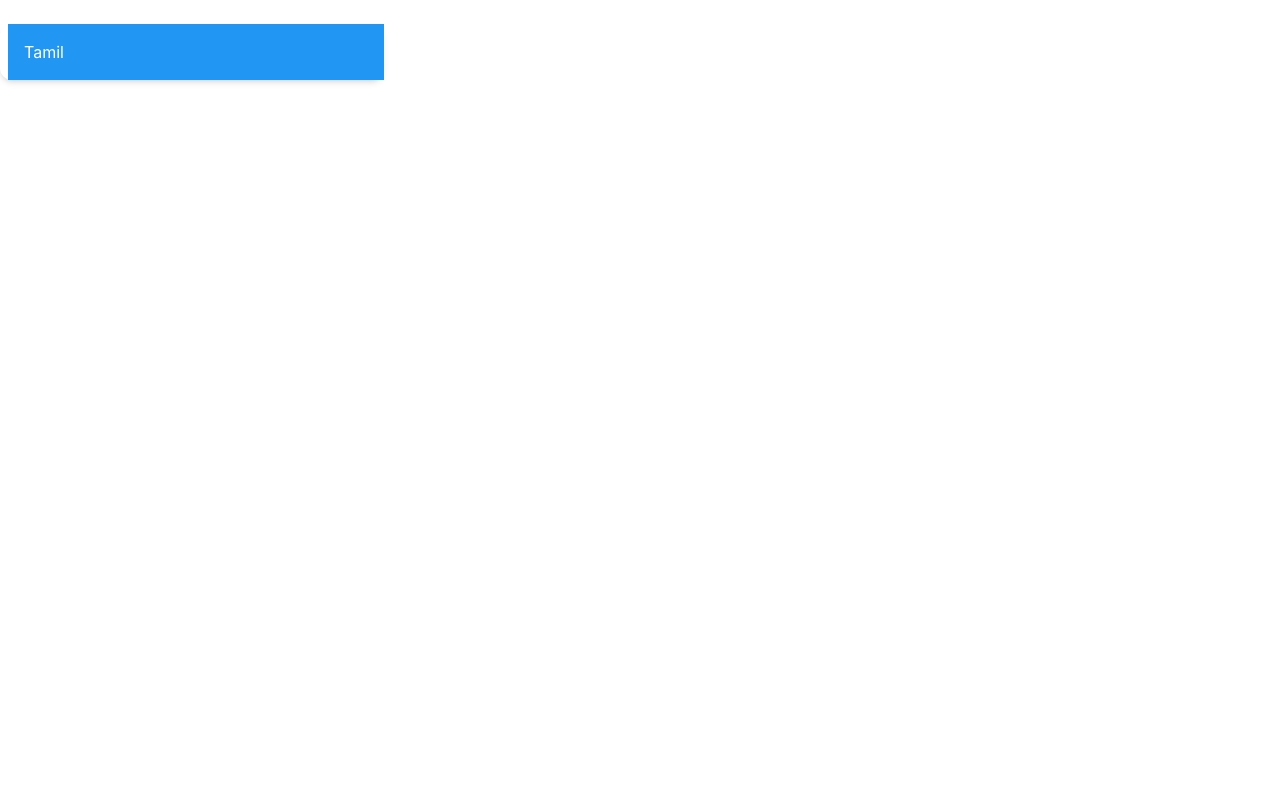
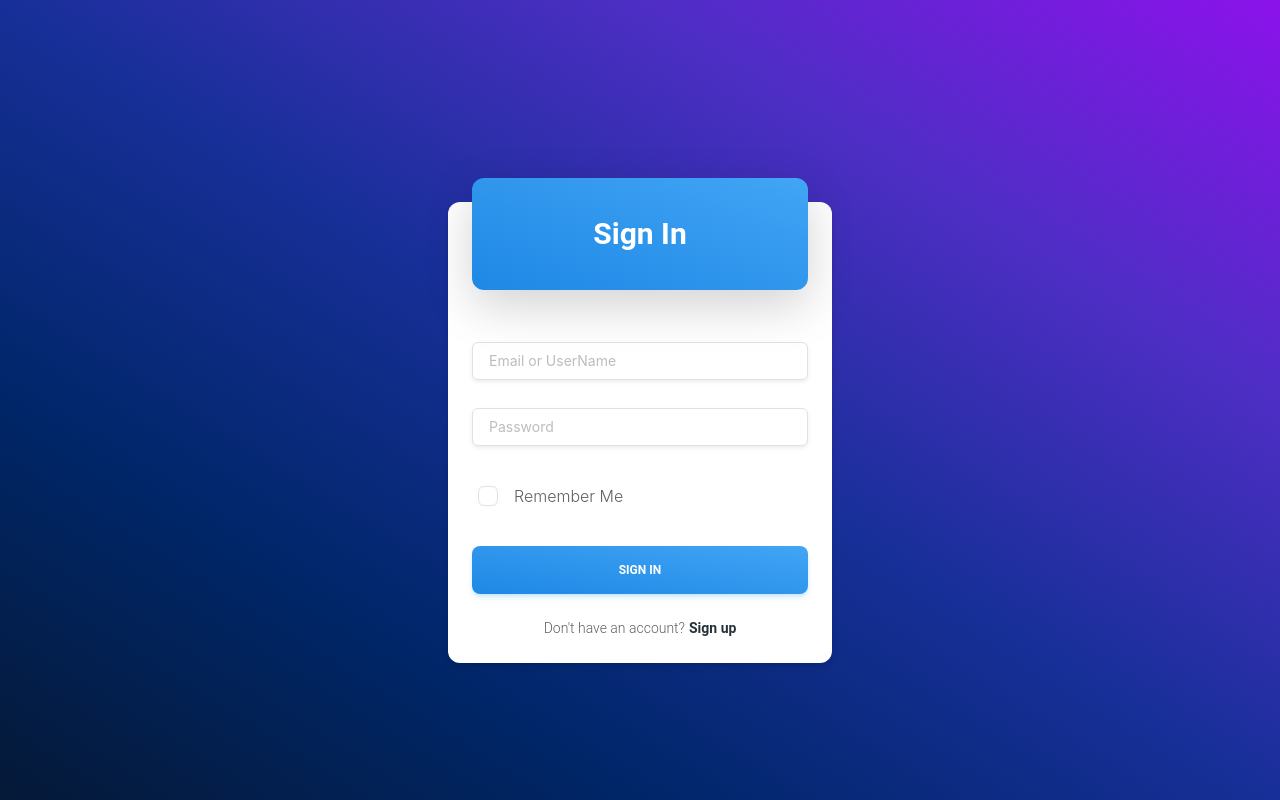
Before and after one commit to SubakshaAnand/dev-reactjs, a React (Vite) app in the folder dev-reactjs/: page / in a window 1280 px wide. Built offline with nearby package versions, Linux system fonts and the light colour scheme.

Commit message:
login page design

```diff
--- a/dev-reactjs/index.html
+++ b/dev-reactjs/index.html
@@ -9,6 +9,7 @@
       name="description"
       content="Web site created using create-react-app"
     />
+    <link href="https://cdn.jsdelivr.net/npm/bootstrap@5.2.2/dist/css/bootstrap.min.css" rel="stylesheet" />
     <link rel="apple-touch-icon" href="/logo192.png" />
     <title>ANDTECH CMS</title>
   </head>
--- a/dev-reactjs/src/App.css
+++ b/dev-reactjs/src/App.css
@@ -1,5 +1,20 @@
 
 
 .loginGradient{
-  background-image: linear-gradient(to right top, #051937, #002668, #172f98, #4e2ec5, #8c12eb);
+    display: flex;
+    justify-content: center;
+    align-items: center;
+    height: 100vh;
+    background-image: linear-gradient(to right top, #051937, #002668, #172f98, #4e2ec5, #8c12eb);
 }
+
+.inputBox{
+  border: 1px solid #ccc;
+  border-radius: 4px;
+  box-sizing: border-box;
+  padding: 12px 20px;
+}
+
+.cardbgNone{
+  background-image: none;
+}
--- a/dev-reactjs/src/App.jsx
+++ b/dev-reactjs/src/App.jsx
@@ -5,6 +5,7 @@ import './App.css';
 import Dashboard from './pages/dashboard/dashboard';
 import { BrowserRouter as Router, Routes, Route, Link } from 'react-router-dom';
 import LoginPage from './pages/login-page/login';
+import Signup from './pages/login-page/signup';
 
 function App() {
   return (
@@ -20,6 +21,7 @@ function App() {
         <Routes>
           <Route exact path='/' element={< LoginPage />}></Route>
           <Route exact path='/dashboard' element={<Dashboard />}></Route>
+          <Route exact path='/signup' element={<Signup />}></Route>
         </Routes>
       </Router>
     </>
--- a/dev-reactjs/src/pages/login-page/login.jsx
+++ b/dev-reactjs/src/pages/login-page/login.jsx
@@ -6,6 +6,7 @@ import { Card, CardHeader,
     Checkbox,
     Button } from "@material-tailwind/react";
 import React from "react";
+import { Link } from "react-router-dom";
 
 
 export default function LoginPage(){
@@ -13,10 +14,47 @@ export default function LoginPage(){
 return (
 
 <>
-<Card className="mt-6 w-96">
-<div className="bg-blue-500 text-white p-4 ml-2">Tamil</div>
-</Card>
+<div className="loginGradient">
+<Card className="mt-16 w-96">
+      <CardHeader
+        variant="gradient"
+        color="blue"
+        className="mb-4 grid h-28 place-items-center"
+      >
+        <Typography variant="h3" color="white">
+          Sign In
+        </Typography>
+      </CardHeader>
+      <CardBody className="flex flex-col gap-4">
+        <input  className="mt-1 px-3 py-2 bg-white border shadow-sm border-slate-300 placeholder-slate-400 focus:outline-none focus:border-sky-500
+        focus:ring-sky-500 block w-full rounded-md sm:text-sm focus:ring-1"  type="text" id="email" placeholder="Email or UserName" size="lg" />
+        <input className="mt-1 px-3 py-2 bg-white border shadow-sm border-slate-300 placeholder-slate-400 focus:outline-none focus:border-sky-500
+        focus:ring-sky-500 block w-full rounded-md sm:text-sm focus:ring-1" color="blue" type="text" id="password" placeholder="Password" size="lg" />
+        <div className="-ml-2.5">
+          <Checkbox label="Remember Me" color="blue" ripple={true} />
+        </div>
+      </CardBody>
+      <CardFooter className="pt-0">
+        <Button variant="gradient" color="blue" fullWidth>
+          Sign In
+        </Button>
+        <Typography variant="small" className="mt-6 flex justify-center">
+          Don&apos;t have an account?
+          <Typography
+            variant="small"
+            color="blue-gray"
+            className="ml-1 font-bold"
+          >
+            <Link to={`/signup`}>
+            Sign up
+            </Link>
+          </Typography>
+        </Typography>
+      </CardFooter>
+    </Card>
+    </div>
 </>
+
 
 );
 };
--- /dev/null
+++ b/dev-reactjs/src/pages/login-page/signup.jsx
@@ -0,0 +1,9 @@
+import React from "react";
+
+export default function Signup(){
+
+return(
+<>
+
+</>
+)};
--- a/dev-reactjs/tailwind.config.js
+++ b/dev-reactjs/tailwind.config.js
@@ -4,6 +4,22 @@ const withMT = require("@material-tailwind/react/utils/withMT");
 module.exports = withMT( {
   content: ["./src/**/*.{js,jsx,ts,tsx}"],
   theme: {
+    screens: {
+      'sm': '640px',
+      // => @media (min-width: 640px) { ... }
+
+      'md': '768px',
+      // => @media (min-width: 768px) { ... }
+
+      'lg': '1024px',
+      // => @media (min-width: 1024px) { ... }
+
+      'xl': '1280px',
+      // => @media (min-width: 1280px) { ... }
+
+      '2xl': '1536px',
+      // => @media (min-width: 1536px) { ... }
+    },
     extend: {},
   },
   plugins: [],
```
